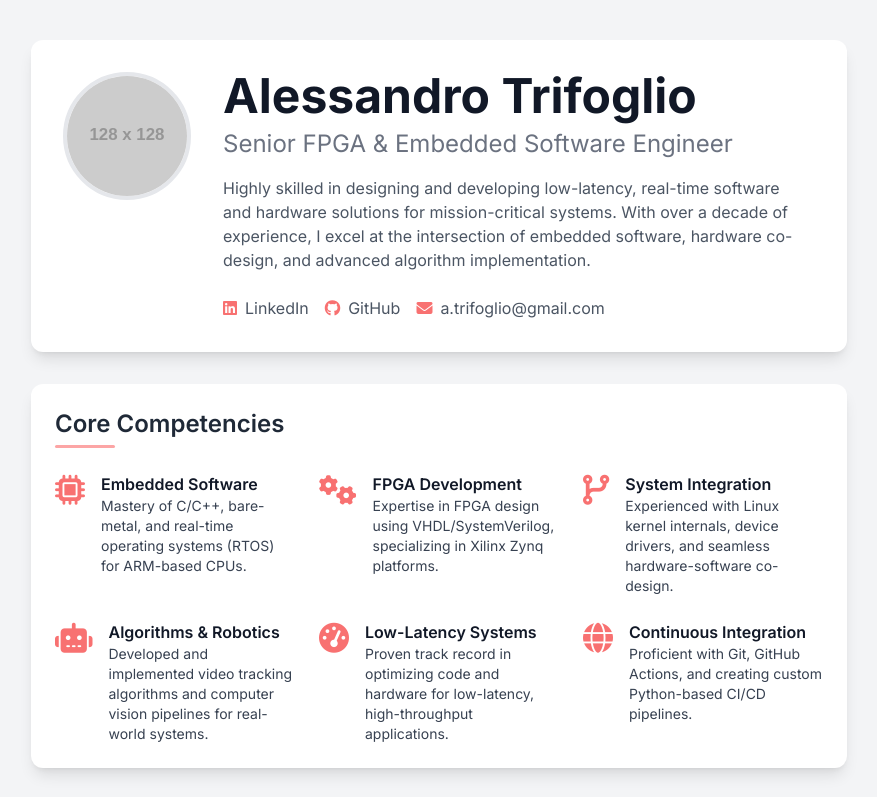
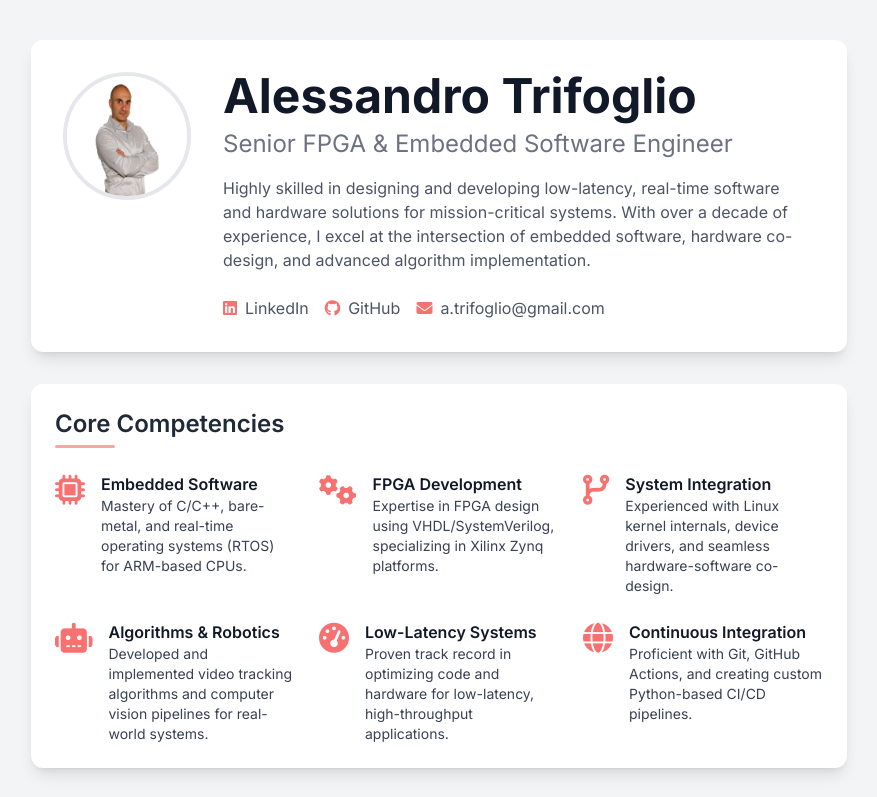
Before and after one commit to openformatproj/profile, a plain HTML site: page index.html in a window 1280 px wide. Shown: the top 797 px of the page, without its empty margins (201-1078 px from the left). Drawn offline with nearby package versions, Linux system fonts and the light colour scheme; placeholder pictures from the web are drawn by us.

Commit message:
Update index.html

```diff
--- a/index.html
+++ b/index.html
@@ -38,7 +38,7 @@
         <!-- Header Section -->
         <header class="bg-white shadow-lg rounded-xl p-8 mb-8 flex flex-col md:flex-row items-center md:items-start space-y-4 md:space-y-0 md:space-x-8">
             <div class="flex-shrink-0">
-                <img src="https://placehold.co/128x128/f3f4f6/6b7280?text=AT" alt="Alessandro Trifoglio" class="h-24 w-24 md:h-32 md:w-32 rounded-full border-4 border-gray-200">
+                <img src="https://github.com/openformatproj/profile/blob/main/img/photo.jpg" alt="Alessandro Trifoglio" class="h-24 w-24 md:h-32 md:w-32 rounded-full border-4 border-gray-200">
             </div>
             <div class="text-center md:text-left">
                 <h1 class="text-4xl md:text-5xl font-bold text-gray-900 leading-tight">Alessandro Trifoglio</h1>
```
